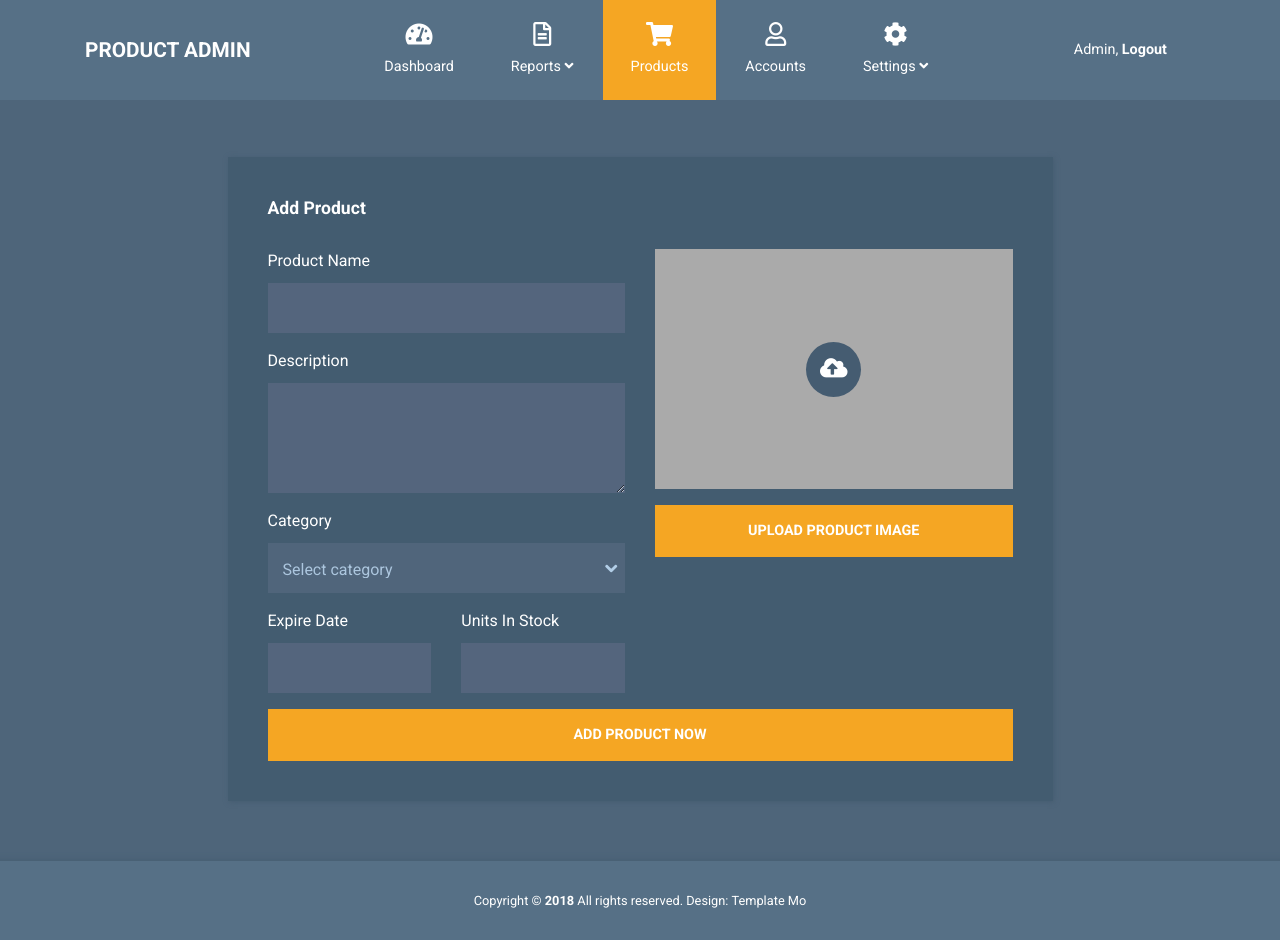
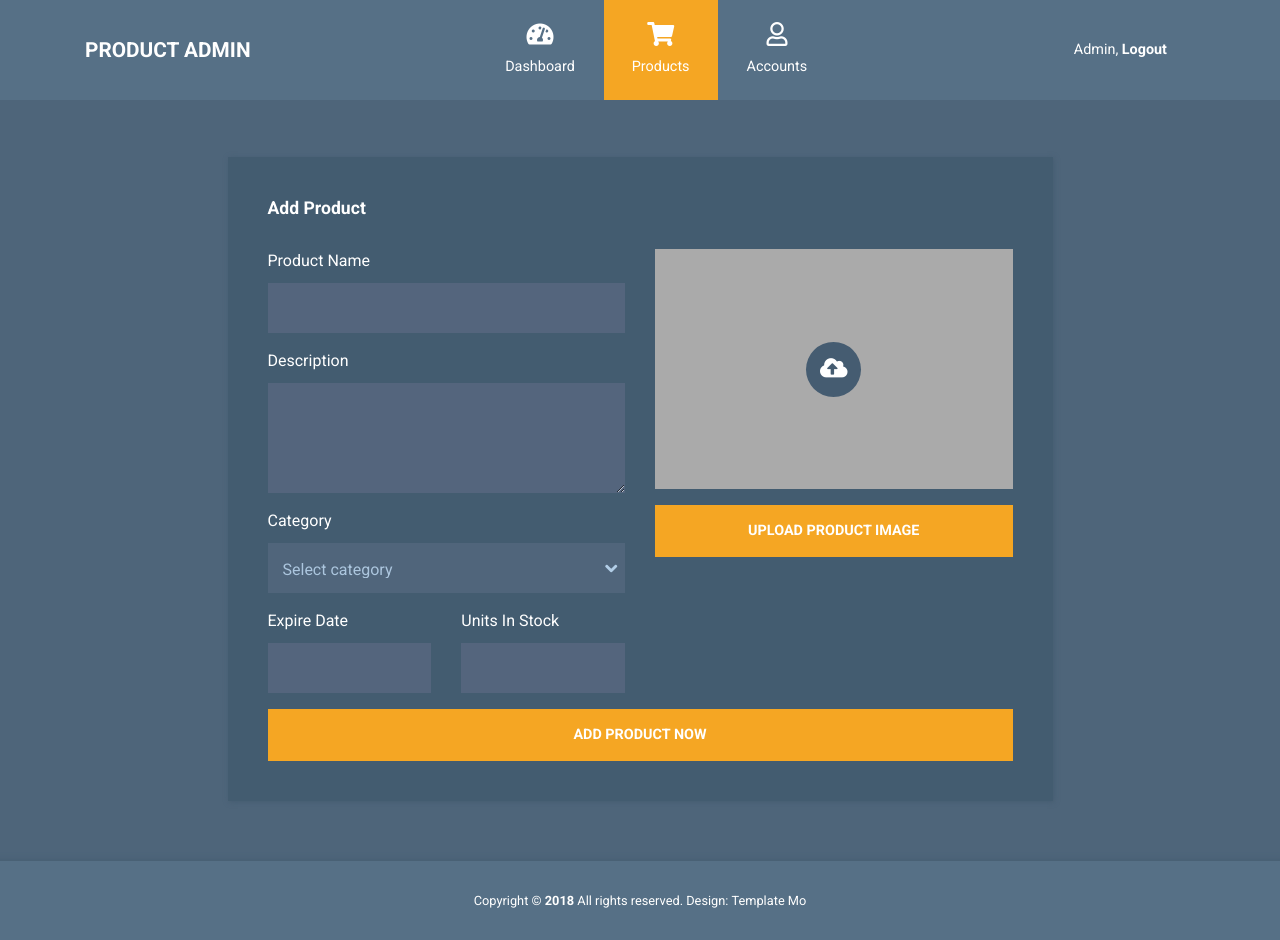
Before and after one commit to vigneshkv981/final, a plain HTML site: page add-product.html in a window 1280 px wide. Drawn offline with Linux system fonts and the light colour scheme; files whose address does not match are found by name.

Commit message:
Update add-product.html

```diff
--- a/add-product.html
+++ b/add-product.html
@@ -4,7 +4,7 @@
     <meta charset="UTF-8" />
     <meta name="viewport" content="width=device-width, initial-scale=1.0" />
     <meta http-equiv="X-UA-Compatible" content="ie=edge" />
-    <title>Add Product - Dashboard HTML Template</title>
+    <title>Add Product</title>
     <link
       rel="stylesheet"
       href="https://fonts.googleapis.com/css?family=Roboto:400,700"
@@ -49,25 +49,7 @@
                 <span class="sr-only">(current)</span>
               </a>
             </li>
-            <li class="nav-item dropdown">
-              <a
-                class="nav-link dropdown-toggle"
-                href="#"
-                id="navbarDropdown"
-                role="button"
-                data-toggle="dropdown"
-                aria-haspopup="true"
-                aria-expanded="false"
-              >
-                <i class="far fa-file-alt"></i>
-                <span> Reports <i class="fas fa-angle-down"></i> </span>
-              </a>
-              <div class="dropdown-menu" aria-labelledby="navbarDropdown">
-                <a class="dropdown-item" href="#">Daily Report</a>
-                <a class="dropdown-item" href="#">Weekly Report</a>
-                <a class="dropdown-item" href="#">Yearly Report</a>
-              </div>
-            </li>
+
             <li class="nav-item">
               <a class="nav-link active" href="products.html">
                 <i class="fas fa-shopping-cart"></i> Products
@@ -79,25 +61,7 @@
                 <i class="far fa-user"></i> Accounts
               </a>
             </li>
-            <li class="nav-item dropdown">
-              <a
-                class="nav-link dropdown-toggle"
-                href="#"
-                id="navbarDropdown"
-                role="button"
-                data-toggle="dropdown"
-                aria-haspopup="true"
-                aria-expanded="false"
-              >
-                <i class="fas fa-cog"></i>
-                <span> Settings <i class="fas fa-angle-down"></i> </span>
-              </a>
-              <div class="dropdown-menu" aria-labelledby="navbarDropdown">
-                <a class="dropdown-item" href="#">Profile</a>
-                <a class="dropdown-item" href="#">Billing</a>
-                <a class="dropdown-item" href="#">Customize</a>
-              </div>
-            </li>
+
           </ul>
           <ul class="navbar-nav">
             <li class="nav-item">
```
